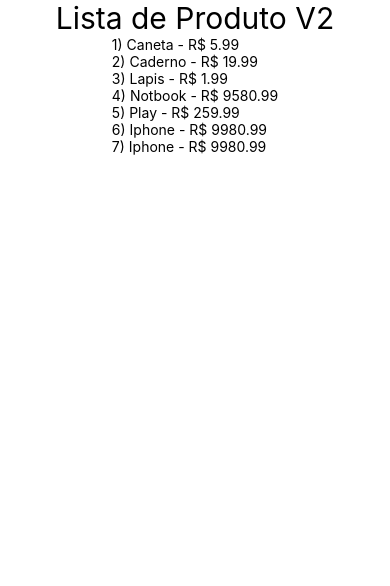
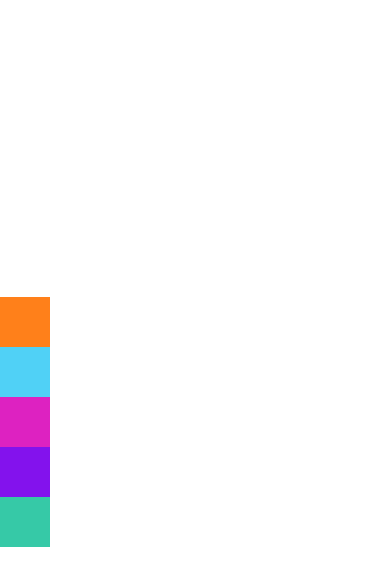
Before and after one commit to gc-marcos/course-react-nativo, a React Native app in the folder Exercicios/: screen / in a window 390 px wide. Shown: the top 586 px of the page. Built offline with nearby package versions, Linux system fonts and the light colour scheme.

Commit message:
Flexbox 01
Usando Flexbox parti 01.

```diff
--- a/Exercicios/src/App.js
+++ b/Exercicios/src/App.js
@@ -1,7 +1,11 @@
 import React from 'react';
 import {SafeAreaView, StyleSheet} from 'react-native';
 
-import ListaProdutosV2 from './components/produtos/ListaProdutosV2';
+import FlexboxV2 from './components/layout/FlexboxV2';
+// import FlexboxV1 from './components/layout/FlexboxV1';
+// import Quadrado from './components/layout/Quadrado';
+// import DigiteSeuNome from './components/DigiteSeuNome';
+// import ListaProdutosV2 from './components/produtos/ListaProdutosV2';
 // import ListaProdutos from './components/produtos/ListaProdutos';
 // import UsuarioLogado from './components/UsuarioLogado';
 // import Familia from './components/relacao/Familia';
@@ -21,8 +25,11 @@
 
 export default () => (
   <SafeAreaView style={style.App}>
+    <FlexboxV2 />
+    {/*<FlexboxV1 />
+    <DigiteSeuNome />
     <ListaProdutosV2 />
-    {/*<ListaProdutos />
+    <ListaProdutos />
     {/*<UsuarioLogado usuario={{nome: 'Mar', email: 'mar@mar.com'}} />
     <UsuarioLogado usuario={{nome: 'Ana'}} />
     <UsuarioLogado usuario={{email: 'mar@mar.com'}} />
--- /dev/null
+++ b/Exercicios/src/components/DigiteSeuNome.js
@@ -0,0 +1,16 @@
+import React, {useState} from 'react';
+import {View, Text, TextInput} from 'react-native';
+
+export default props => {
+  const [nome, setNome] = useState('Teste');
+  return (
+    <View>
+      <Text>{nome}</Text>
+      <TextInput
+        placeholder="Digite seu Nome:"
+        value={nome}
+        onChangeText={nome => setNome(nome)}
+      />
+    </View>
+  );
+};
--- /dev/null
+++ b/Exercicios/src/components/layout/FlexboxV1.js
@@ -0,0 +1,23 @@
+import React from 'react';
+import {View, StyleSheet} from 'react-native';
+import Quadrado from './Quadrado';
+
+export default props => {
+  return (
+    <View style={style.FlexV1}>
+      <Quadrado cor="#ff801a" />
+      <Quadrado cor="#50d1f6" />
+      <Quadrado cor="#dd22c1" />
+      <Quadrado cor="#8312ed" />
+      <Quadrado cor="#36c9a7" />
+    </View>
+  );
+};
+
+const style = StyleSheet.create({
+  FlexV1: {
+    flexGrow: 1,
+    justifyContent: 'space-between',
+    backgroundColor: '#FFF',
+  },
+});
--- /dev/null
+++ b/Exercicios/src/components/layout/FlexboxV2.js
@@ -0,0 +1,23 @@
+import React from 'react';
+import {View, StyleSheet} from 'react-native';
+import Quadrado from './Quadrado';
+
+export default props => {
+  return (
+    <View style={style.FlexV1}>
+      <Quadrado cor="#ff801a" />
+      <Quadrado cor="#50d1f6" />
+      <Quadrado cor="#dd22c1" />
+      <Quadrado cor="#8312ed" />
+      <Quadrado cor="#36c9a7" />
+    </View>
+  );
+};
+
+const style = StyleSheet.create({
+  FlexV1: {
+    width: '100%',
+    justifyContent: 'space-between',
+    backgroundColor: '#FFF',
+  },
+});
--- /dev/null
+++ b/Exercicios/src/components/layout/Quadrado.js
@@ -0,0 +1,15 @@
+import React from 'react';
+import {View} from 'react-native';
+
+export default props => {
+  const lado = 50;
+  return (
+    <View
+      style={{
+        height: lado,
+        width: lado,
+        backgroundColor: props.cor || '#000',
+      }}
+    />
+  );
+};
```
